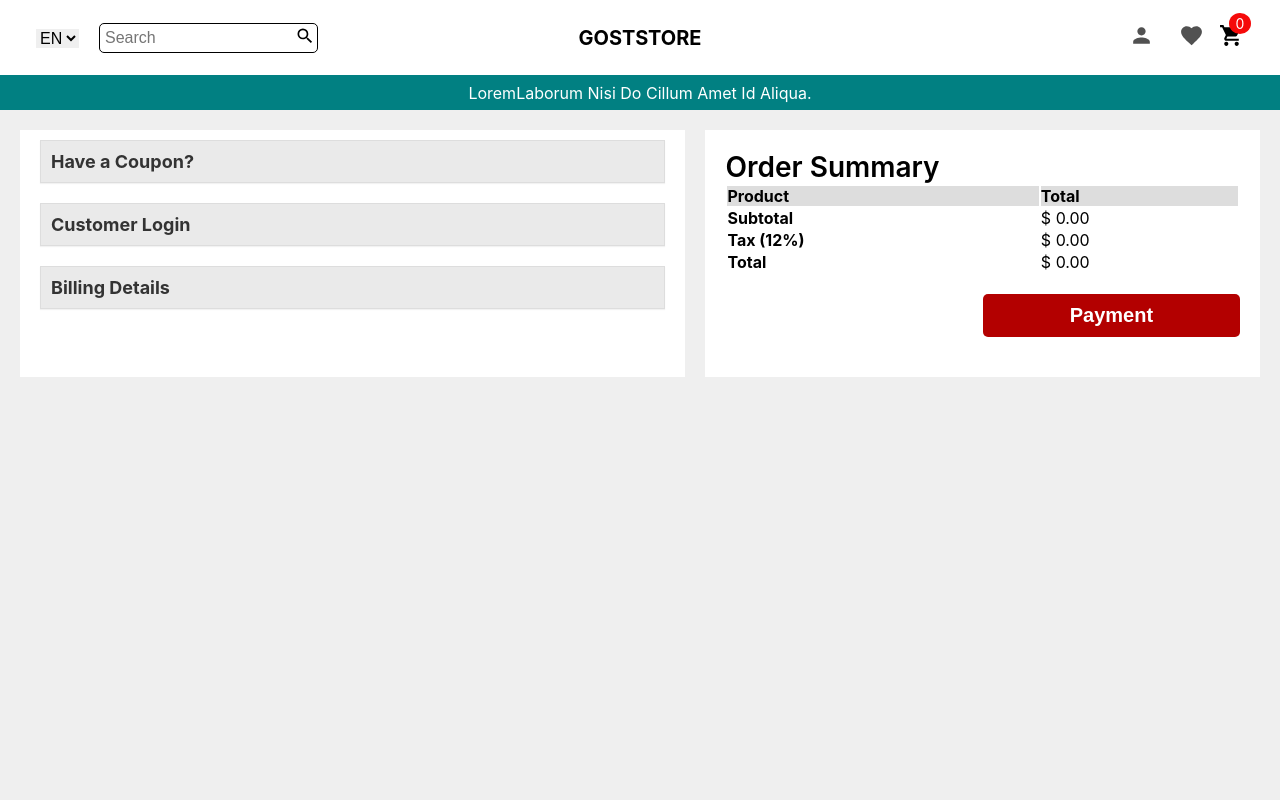
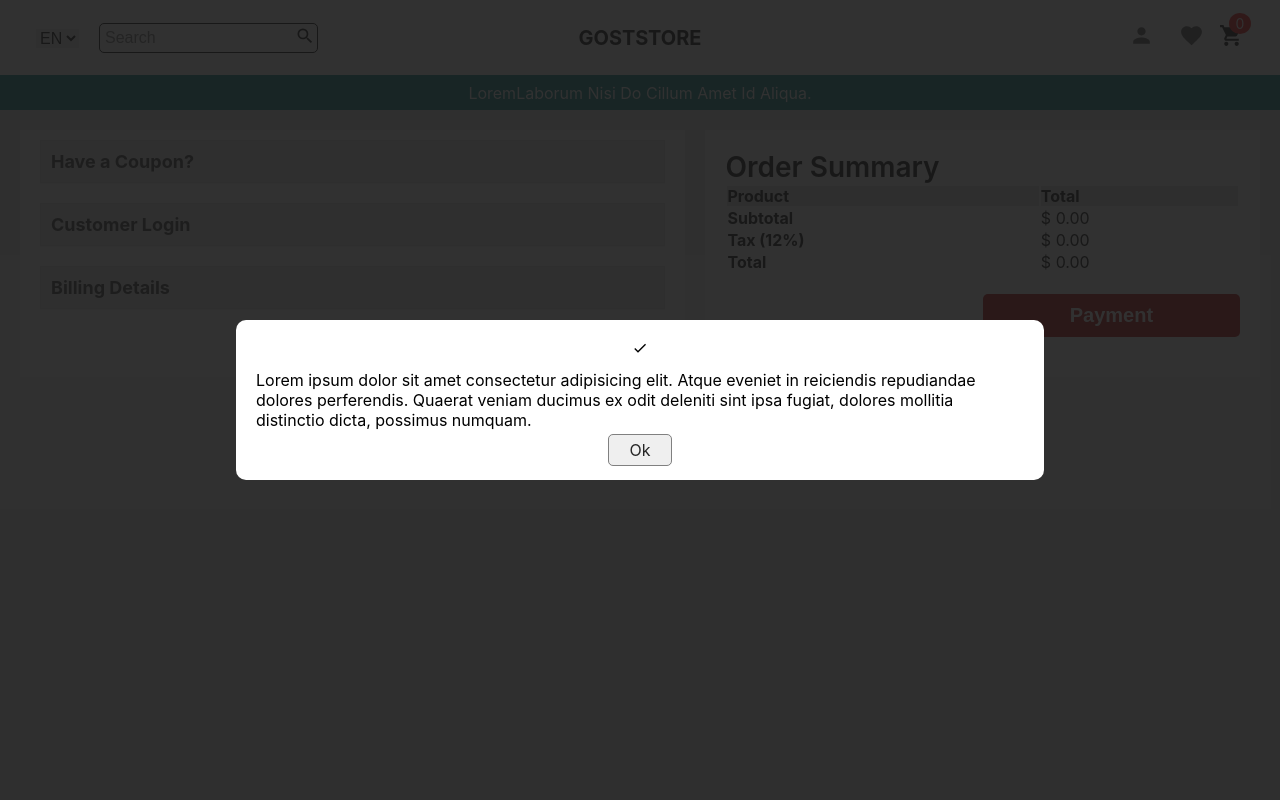
Before and after one commit to gostgmaer/react-ecommerce, a React (Create React App) app: page /checkout in a window 1280 px wide. Both pictures are taken after a click on the button "Payment". Shown: the top 800 px of the page. Built offline with nearby package versions, Linux system fonts and the light colour scheme.

Commit message:
Update Filter

```diff
--- a/src/Components/PaymentConfirm/ConfirmpaymentModal.jsx
+++ b/src/Components/PaymentConfirm/ConfirmpaymentModal.jsx
@@ -1,14 +1,17 @@
 import React from 'react'
 import { MdCheck } from 'react-icons/md'
 import { Link } from 'react-router-dom'
+import { useGlobalContext } from '../../States/GlobalContext/Context'
+import './confirmPayment.scss'
 
 const ConfirmpaymentModal = () => {
+  const {isCOnfirm, setIsCOnfirm} =useGlobalContext()
   return (
     <div className='ConfirmpaymentModal'>
         <div className="confirmWrapper">
             <div className="icon"><MdCheck></MdCheck></div>
             <div className="text">Lorem ipsum dolor sit amet consectetur adipisicing elit. Atque eveniet in reiciendis repudiandae dolores perferendis. Quaerat veniam ducimus ex odit deleniti sint ipsa fugiat, dolores mollitia distinctio dicta, possimus numquam.</div>
-            <div className="btn"><Link to={'./products'} className='btn btn-confirm'></Link></div>
+            <div className="btn-block"><Link onClick={()=>setIsCOnfirm(false)} to={'/products'} className='btn btn-confirm'>Ok</Link></div>
         </div>
     </div>
   )
--- a/src/Components/PaymentConfirm/confirmPayment.scss
+++ b/src/Components/PaymentConfirm/confirmPayment.scss
@@ -1,3 +1,34 @@
-.ConfirmpaymentModal{
-
+.ConfirmpaymentModal {
+  position: fixed;
+  top: 0;
+  left: 0;
+  // overflow: scroll;
+  right: 0;
+  width: 100%;
+  // height: 100%;
+  background: rgba(27, 27, 27, 0.902);
+  display: flex;
+  align-items: center;
+  height: 100%;
+  justify-content: center;
+  z-index: 100;
+  .confirmWrapper {
+    position: relative;
+    width: 60%;
+    padding: 20px;
+    display: flex;
+    flex-direction: column;
+    color: rgb(0, 0, 0);
+    justify-content: center;
+    background-color: #fff;
+    align-items: center;
+    border-radius: 10px ;
+    gap: 10px;
+    .icon {
+    }
+    .text {
+    }
+    .btn-block {
+    }
+  }
 }
--- a/src/Pages/Cart/CartRight.jsx
+++ b/src/Pages/Cart/CartRight.jsx
@@ -1,5 +1,6 @@
 import React, { useState } from "react";
 import { useSelector } from "react-redux";
+import { Link } from "react-router-dom";
 
 const CartRight = () => {
   const products = useSelector((state) => state['cart'].products);
@@ -51,7 +52,7 @@ const [shipping, setShipping] = useState(120);
               <p>$ {(shipping+subTotalReturn).toFixed(2)}</p>
             </div>
             <div className="btn-block">
-              <button onClick={()=>window.open('./checkout').self} className="btn btn-checkout">Proceed To Checkout</button>
+              <Link to={'/checkout'}  className="btn btn-checkout">Proceed To Checkout</Link>
             </div>
           </div>
         </div>
--- a/src/Pages/Checkout/Blocks/PaymentOption.jsx
+++ b/src/Pages/Checkout/Blocks/PaymentOption.jsx
@@ -1,8 +1,12 @@
-import React from "react";
+import React, { useState } from "react";
 import { useSelector } from "react-redux";
+import ConfirmpaymentModal from "../../../Components/PaymentConfirm/ConfirmpaymentModal";
+import { useGlobalContext } from "../../../States/GlobalContext/Context";
 import { useCheckoutContext } from "../CheckContext";
 
 const PaymentOption = () => {
+
+  const {isCOnfirm, setIsCOnfirm} =useGlobalContext()
 
 
   const products = useSelector((state) => state["cart"].products);
@@ -45,13 +49,19 @@ const PaymentOption = () => {
       country: country,
       street: streetAdd,
     };
-    console.log(obj);
+    const object ={
+      products:products,address:obj
+    }
+    console.log(object);
+    setIsCOnfirm(true)
   };
   return (
     <div className="PaymentOption">
       <button onClick={handleSubmit} className=" btn submitPayment">
         Payment
       </button>
+
+
     </div>
   );
 };
--- a/src/Pages/Checkout/Checkout.jsx
+++ b/src/Pages/Checkout/Checkout.jsx
@@ -1,10 +1,10 @@
 import React, { Fragment, useState } from "react";
+import ConfirmpaymentModal from "../../Components/PaymentConfirm/ConfirmpaymentModal";
+import { useGlobalContext } from "../../States/GlobalContext/Context";
 import {
-
   Paymentoption,
   CouponOption,
   LoginBlock,
-
   ShippingDetails,
   BlockListsElement,
 } from "./Blocks";
@@ -14,9 +14,7 @@ import PaymentOption from "./Blocks/PaymentOption";
 import { AppCheckoutProvider } from "./CheckContext";
 import "./Checkout.scss";
 const Checkout = () => {
-
-
-
+  const {isCOnfirm, setIsCOnfirm} =useGlobalContext()
   const blocks = [
     {
       id: 1,
@@ -32,11 +30,8 @@ const Checkout = () => {
       id: 3,
       heading: "Billing Details",
       blockName: <BillingAddress></BillingAddress>,
-    }
+    },
   ];
-
-
-
 
   return (
     <AppCheckoutProvider>
@@ -46,7 +41,6 @@ const Checkout = () => {
             <div className="checkout-left">
               <div className="panel-group" id="accordion">
                 {blocks.map((block) => {
-
                   return (
                     <BlockListsElement
                       key={block.id}
@@ -58,12 +52,16 @@ const Checkout = () => {
           </div>
           <div className="col-2">
             <div className="checkout-right">
-            <div className="CheckOutElements"><OrderSummery></OrderSummery>
-            <PaymentOption></PaymentOption></div>
+              <div className="CheckOutElements">
+                <OrderSummery></OrderSummery>
+                <PaymentOption></PaymentOption>
               </div>
             </div>
           </div>
-    </div></AppCheckoutProvider>
+        </div>
+      </div>
+      {isCOnfirm&&<ConfirmpaymentModal></ConfirmpaymentModal>}
+    </AppCheckoutProvider>
   );
 };
 
--- a/src/Pages/Products/Products.jsx
+++ b/src/Pages/Products/Products.jsx
@@ -18,7 +18,7 @@ const Products = () => {
     setloading,
     setLightboxData,
     getfeatureData,
-    getCategoriesData,
+    getCategoriesData,avaliability,
     lightboxData,
     filterPrice,
     sortproduct,
@@ -29,6 +29,7 @@ const Products = () => {
   const newParams = {
     "[filters][categories][title][$eq]": caterory,
     "[filters][regularPrice][$gte]": filterPrice,
+    "[filters][isstock][$eq]": avaliability,
     "[filters][regularPrice][$lte]": 10000,
     "[filters][isSale][$eq]": id==='sale' ? true : "",
     sort: [sortproduct],
@@ -38,7 +39,7 @@ const Products = () => {
 
   useEffect(() => {
     getfeatureData(newParams);
-  }, [id, caterory, filterPrice, sortproduct]);
+  }, [id, caterory, filterPrice, sortproduct,avaliability]);
   useEffect(() => {
     getCategoriesData();
   }, []);
--- a/src/States/GlobalContext/Context.js
+++ b/src/States/GlobalContext/Context.js
@@ -30,6 +30,10 @@ const AppProvider = ({ children }) => {
   const [openCart, setOpenCart] = useState(false);
   const [wishList, setWishList] = useState(null);
   const [categories, setCategories] = useState(null);
+  const [isCOnfirm, setIsCOnfirm] = useState(false);
+
+
+
 
   const onclickOpenImageLightBox = (id) => {
     setloading(true);
@@ -177,7 +181,7 @@ const AppProvider = ({ children }) => {
         brand,
         setBrand,
         avaliability,
-        setAvaliability,
+        setAvaliability,isCOnfirm, setIsCOnfirm,
         TaxCalculate,
         sortproduct,
         setSortproduct,
```
Also changed, not shown: src/Pages/Products/LeftFilter.jsx (+68 -36 lines). Lines whose indentation alone changed are shown as unchanged.
